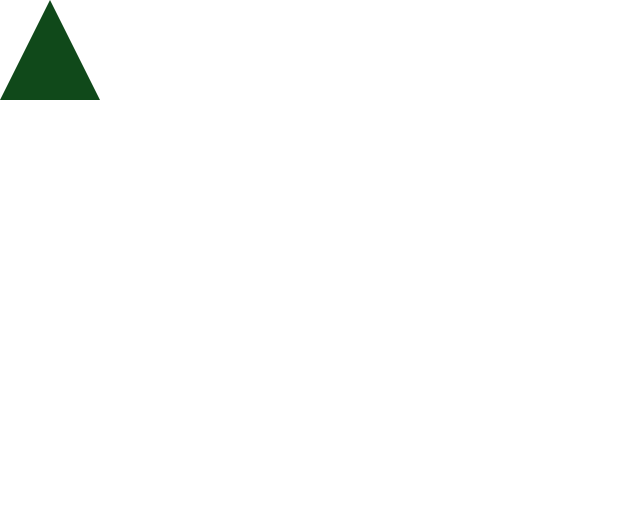
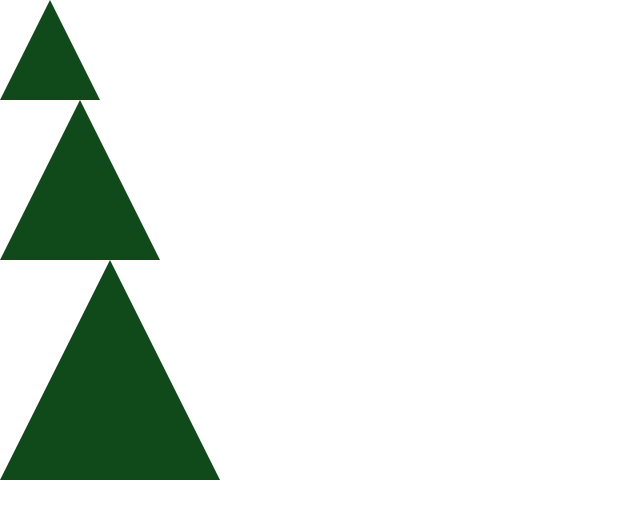
Before and after one commit to katrinkattt/herringbone202020, a plain HTML site: page onJS/index.html in a window 1280 px wide. Shown: the whole page, without its empty margins (0-640 px from the left). Drawn offline with Linux system fonts and the light colour scheme.

Commit message:
Update style.css

```diff
--- a/onJS/state/css/style.css
+++ b/onJS/state/css/style.css
@@ -9,3 +9,17 @@ body{
     border-right: 50px solid transparent;
     border-bottom: 100px solid rgb(16, 73, 26);
 }
+.center__bone{
+    width: 0;
+    height: 0;
+    border-left: 80px solid transparent;
+    border-right:80px solid transparent;
+    border-bottom: 160px solid rgb(16, 73, 26);
+}
+.niz__bone{
+    width: 0;
+    height: 0;
+    border-left: 110px solid transparent;
+    border-right: 110px solid transparent;
+    border-bottom: 220px solid rgb(16, 73, 26);
+}
```
